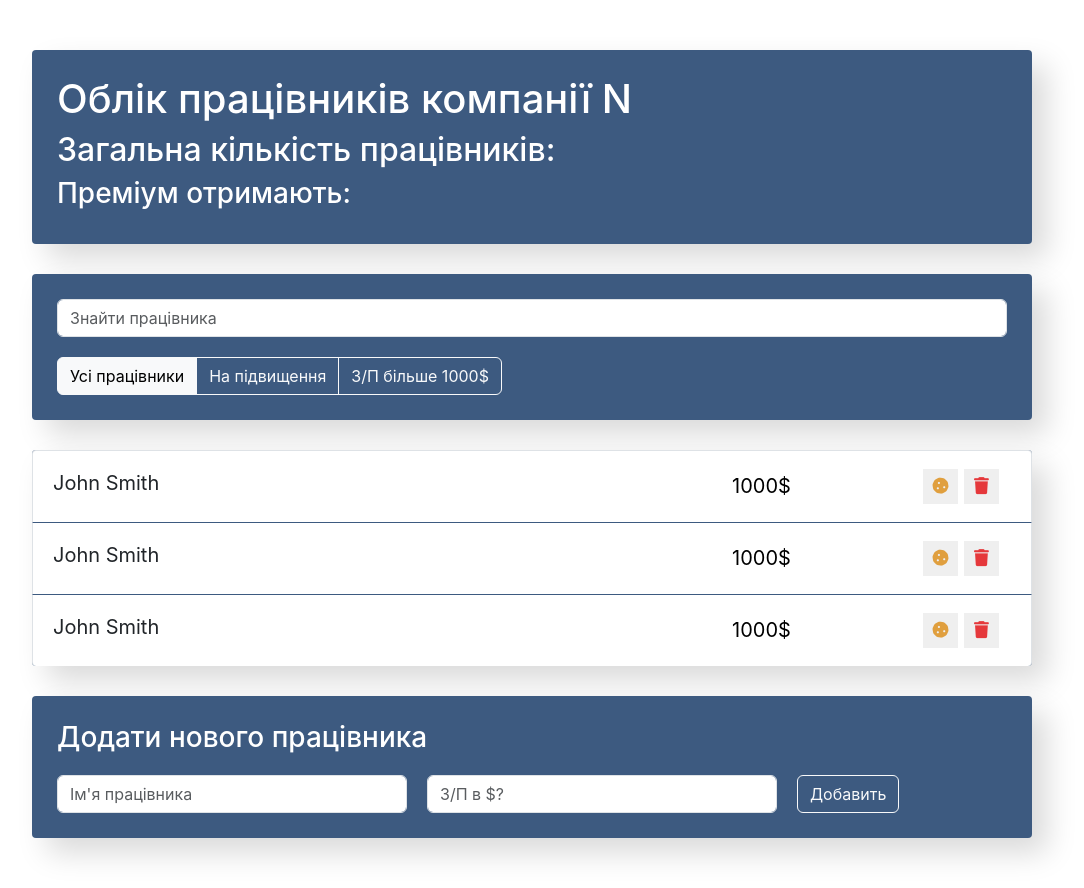
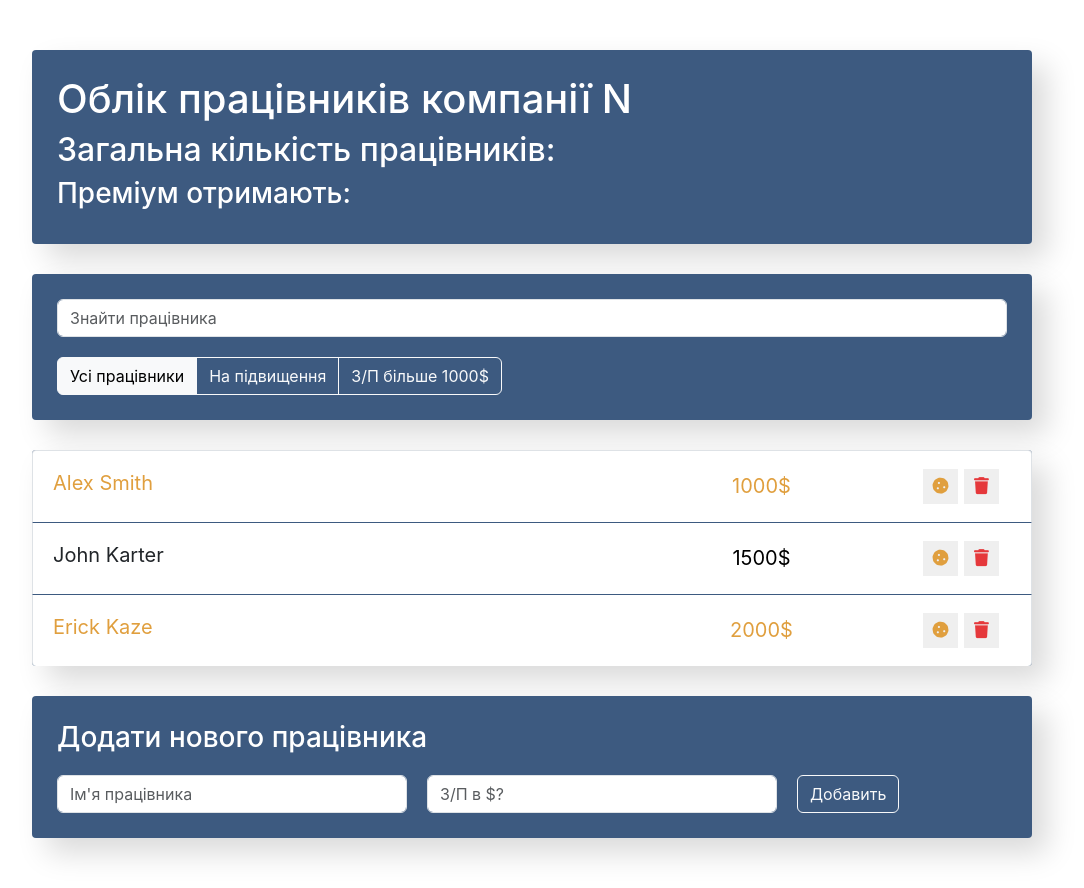
Before and after one commit to ostmartin/Employees-Template, a React (Create React App) app: page / in a window 1280 px wide. Shown: the whole page, without its empty margins (108-1192 px from the left). Built offline with nearby package versions, Linux system fonts and the light colour scheme.

Commit message:
dynamic employees list

```diff
--- a/src/components/app/App.js
+++ b/src/components/app/App.js
@@ -7,6 +7,30 @@ import EmloyeesList from "../employees-list/employees-list";
 import EmployeesAddForm from '../employees-add-form/employees-add-form';
 
 export default function App() {
+    const data = [
+        {
+            id: 1,
+            name: 'Alex',
+            surname: 'Smith',
+            salary: 1000,
+            increase: true
+        },
+        {
+            id: 2,
+            name: 'John',
+            surname: 'Karter',
+            salary: 1500,
+            increase: false
+        },
+        {
+            id: 3,
+            name: 'Erick',
+            surname: 'Kaze',
+            salary: 2000,
+            increase: true
+        }
+    ]
+
     return (
         <div className="app">
             <AppInfo />
@@ -16,7 +40,7 @@ export default function App() {
                 <AppFilter />
             </div>
 
-        <EmloyeesList />
+            <EmloyeesList data={data} />
             <EmployeesAddForm />
         </div>
     )
--- a/src/components/employees-list-item/employees-list-item.js
+++ b/src/components/employees-list-item/employees-list-item.js
@@ -1,10 +1,10 @@
 import "./employees-list-item.css";
 
-export default function EmployeesListItem() {
+export default function EmployeesListItem({ name, surname, salary, increase }) {
     return (
-        <li className="list-group-item d-flex justify-content-between">
-            <span className="list-group-item-label">John Smith</span>
-            <input type="text" className="list-group-item-input" defaultValue="1000$"/>
+        <li className={(increase ? 'increase' : '') + ' ' + "list-group-item d-flex justify-content-between"}>
+            <span className="list-group-item-label">{name} {surname}</span>
+            <input type="text" className="list-group-item-input" defaultValue={salary + '$'} />
             <div className='d-flex justify-content-center align-items-center'>
                 <button type="button"
                     className="btn-cookie btn-sm ">
--- a/src/components/employees-list/employees-list.js
+++ b/src/components/employees-list/employees-list.js
@@ -1,12 +1,18 @@
 import './employees-list.css';
 import EmployeesListItem from '../employees-list-item/employees-list-item';
 
-export default function EmloyeesList() {
+export default function EmloyeesList({data}) {
     return (
         <ul className="app-list list-group">
-            <EmployeesListItem />
-            <EmployeesListItem />
-            <EmployeesListItem />
+            {data.map(employee => {
+                        const {id, ...props} = employee;
+                        return <EmployeesListItem
+                            key={id}
+                            {...props}
+                        />
+                    }
+                )
+            }
         </ul>
     )
 }
```
Lines whose indentation alone changed are shown as unchanged.
